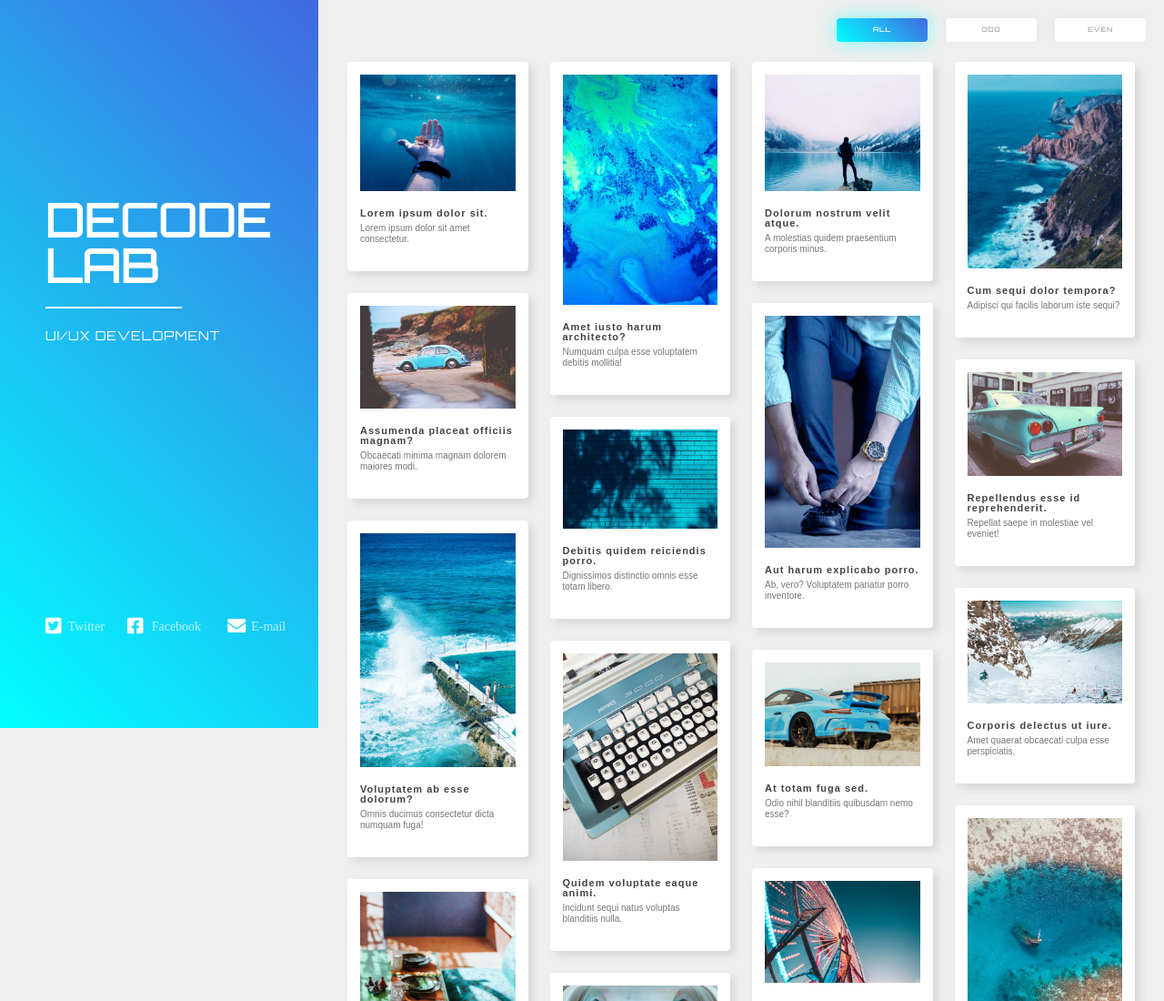
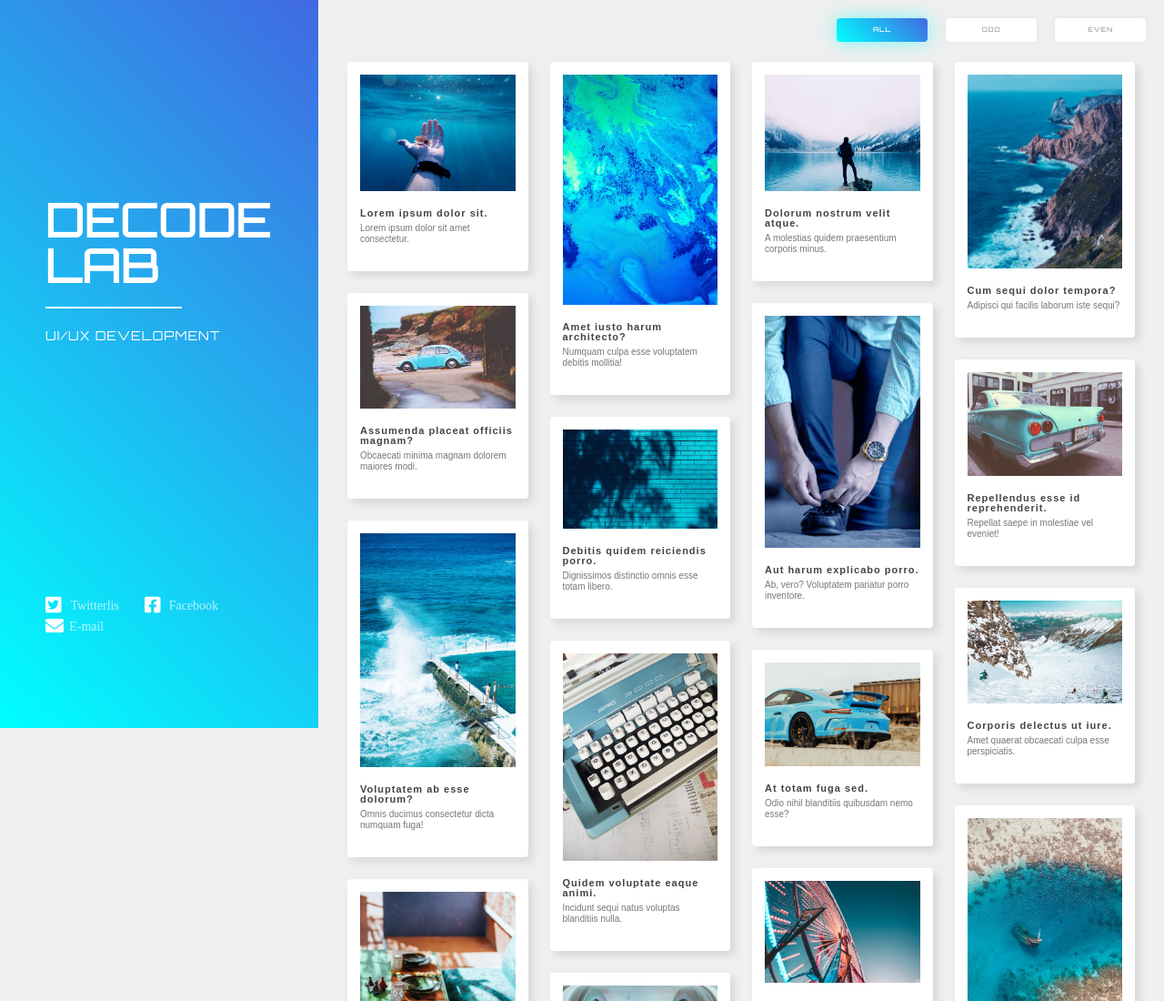
Before and after one commit to OhEunTaek/timetostart, a plain HTML site: page index.html in a window 1280 px wide. Shown: the top 1100 px of the page at 91% size. Drawn offline with nearby package versions, Linux system fonts and the light colour scheme.

Commit message:
바꾼게거의없음

```diff
--- a/index.html
+++ b/index.html
@@ -18,7 +18,7 @@
             <li>
                <a href="#">
                     <i class="fab fa-twitter-square"></i>
-                    <span>Twitter</span>
+                    <span>Twitterlis</span>
                </a>
             </li>
             <li>
```
